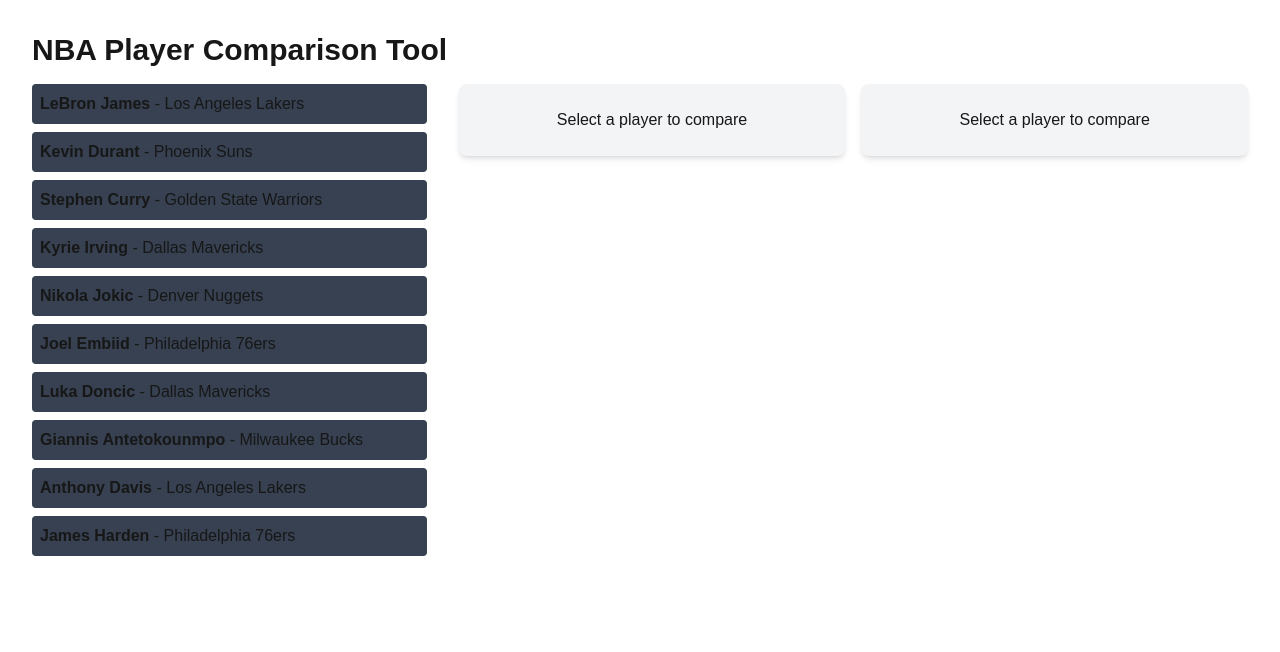
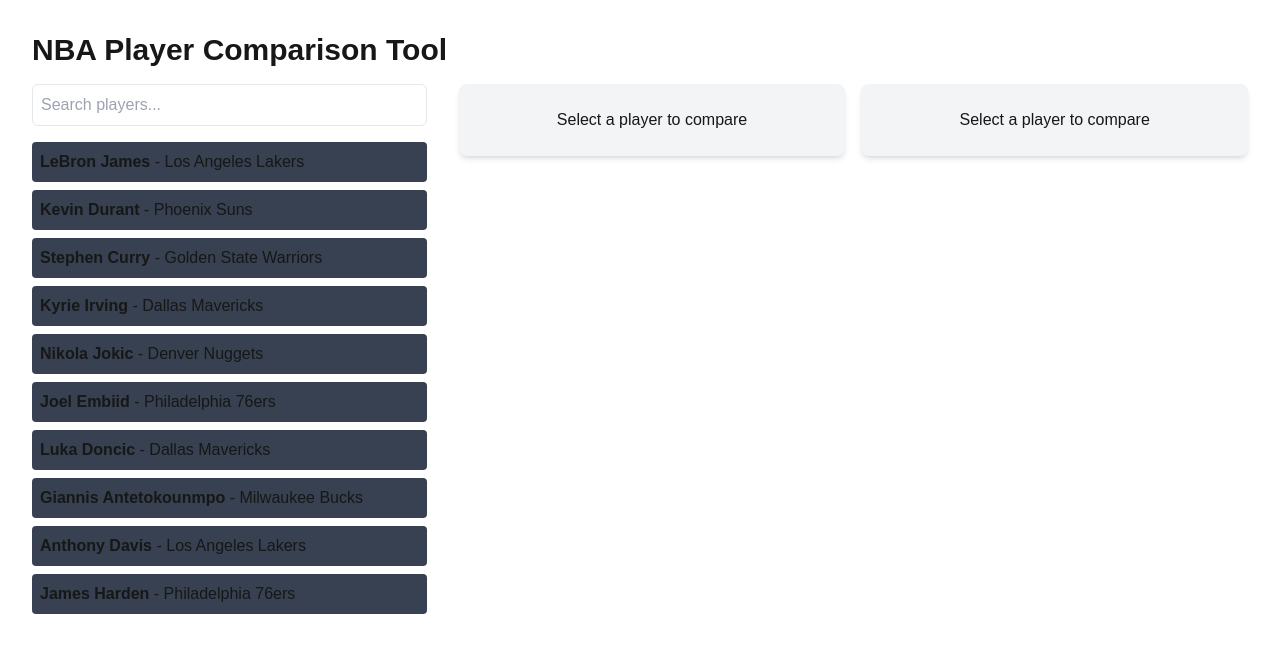
Before and after one commit to AdemSaid/nba-comparison-tool, a Next.js app: page / in a window 1280 px wide. Shown: the top 652 px of the page. Built offline with nearby package versions, Linux system fonts and the light colour scheme.

Commit message:
Integrate player search functionality to improve discoverability and streamline user interaction

```diff
--- a/src/app/components/PlayerList.tsx
+++ b/src/app/components/PlayerList.tsx
@@ -1,14 +1,24 @@
 import React from 'react';
 import { Player } from '../data/players';
 import { PlayerCard } from './PlayerCard';
+import { SearchBar } from './SearchBar';
 
 interface PlayerListProps {
   players: Player[];
   selectedPlayers: (Player | null)[];
   onPlayerSelect: (player: Player) => void;
+  searchTerm: string;
+  onSearchChange: (value: string) => void;
 }
 
-export const PlayerList: React.FC<PlayerListProps> = ({ players, selectedPlayers, onPlayerSelect }) => (
+export const PlayerList: React.FC<PlayerListProps> = ({
+    players,
+    selectedPlayers,
+    onPlayerSelect,
+    searchTerm,
+    onSearchChange }) => (
+    <div>
+        <SearchBar searchTerm={searchTerm} onSearchChange={onSearchChange} />
         <div className="space-y-2">
         {players.map(player => (
         <PlayerCard
@@ -19,4 +29,5 @@
         />
         ))}
     </div>
+  </div>
 );
--- /dev/null
+++ b/src/app/components/SearchBar.tsx
@@ -0,0 +1,18 @@
+import React from 'react';
+
+interface SearchBarProps {
+  searchTerm: string;
+  onSearchChange: (value: string) => void;
+}
+
+export const SearchBar: React.FC<SearchBarProps> = ({ searchTerm, onSearchChange }) => (
+  <div className="mb-4">
+    <input
+      type="text"
+      placeholder="Search players..."
+      value={searchTerm}
+      onChange={(e) => onSearchChange(e.target.value)}
+      className="w-full p-2 border rounded-md focus:outline-none focus:ring-2 focus:ring-blue-300"
+    />
+  </div>
+);
--- /dev/null
+++ b/src/app/hooks/usePlayerSearch.ts
@@ -0,0 +1,18 @@
+import { useState, useMemo } from 'react';
+import { Player } from '../data/players';
+
+export const usePlayerSearch = (players: Player[]) => {
+  const [searchTerm, setSearchTerm] = useState('');
+
+  const filteredPlayers = useMemo(() => {
+    if (!searchTerm.trim()) return players;
+    const lowercasedTerm = searchTerm.toLowerCase();
+    return players.filter(player =>
+      player.name.toLowerCase().includes(lowercasedTerm) ||
+      player.team.toLowerCase().includes(lowercasedTerm) ||
+      player.position.toLowerCase().includes(lowercasedTerm)
+    );
+  }, [players, searchTerm]);
+
+  return { searchTerm, setSearchTerm, filteredPlayers };
+};
--- a/src/app/page.tsx
+++ b/src/app/page.tsx
@@ -5,11 +5,13 @@
 import React from 'react';
 import { players } from './data/players';
 import { usePlayerSelection } from './hooks/usePlayerSelection';
+import { usePlayerSearch } from './hooks/usePlayerSearch';
 import { PlayerList } from './components/PlayerList';
 import { ComparisonView } from './components/ComparisonView';
 
 const Home: React.FC = () => {
   const { selectedPlayers, togglePlayerSelection } = usePlayerSelection(2);
+  const { searchTerm, setSearchTerm, filteredPlayers } = usePlayerSearch(players);
 
   return (
     <main className="p-8">
@@ -17,9 +19,11 @@
       <div className="flex gap-8">
         <div className="w-1/3">
           <PlayerList
-            players={players}
+            players={filteredPlayers}
             selectedPlayers={selectedPlayers}
             onPlayerSelect={togglePlayerSelection}
+            searchTerm={searchTerm}
+            onSearchChange={setSearchTerm}
           />
         </div>
         <div className="w-2/3">
```
Lines whose indentation alone changed are shown as unchanged.
